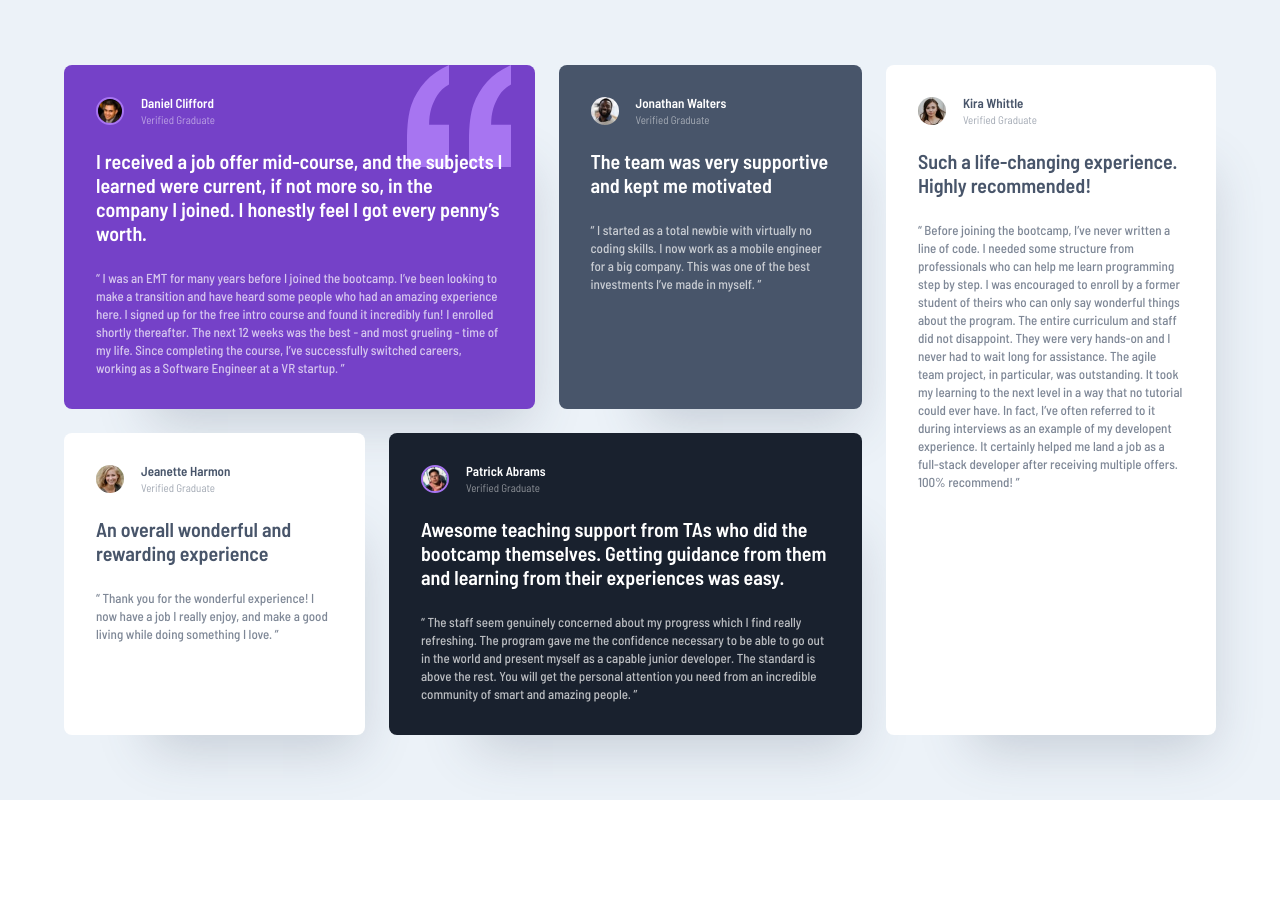
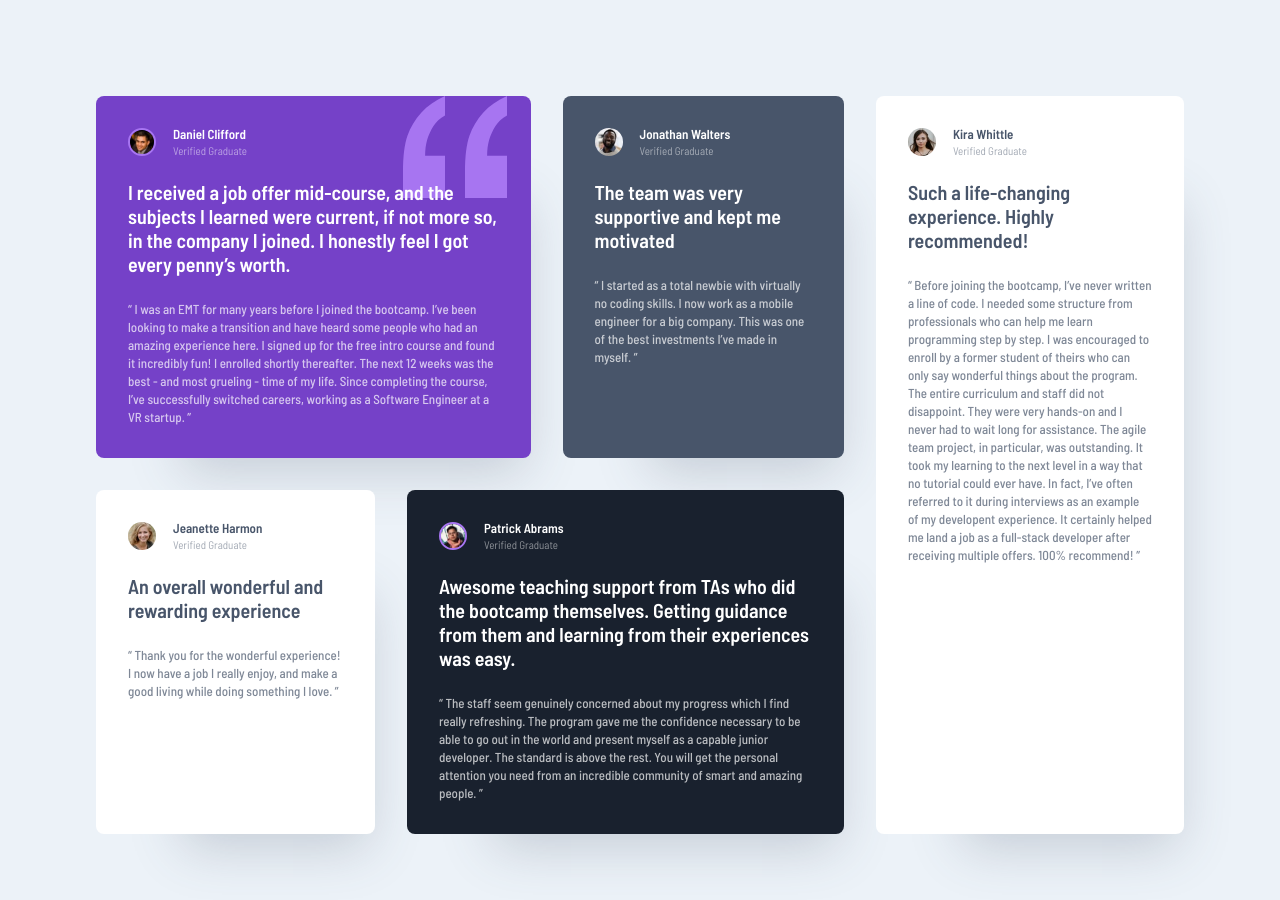
Before and after one commit to brodel10/testimonials-grid-section, a plain HTML site: page index.html in a window 1280 px wide. Before the commit the page ends 800 px from the top, so only its background shows below. Drawn offline with Linux system fonts and the light colour scheme.

Commit message:
changing some css

```diff
--- a/styles.css
+++ b/styles.css
@@ -108,7 +108,8 @@ body {
   .container {
     display: grid;
     place-content: center;
-    padding: 4rem;
+    padding: 6rem;
+    gap: 2rem;
 
     .user1 {
       grid-area: one;
```
